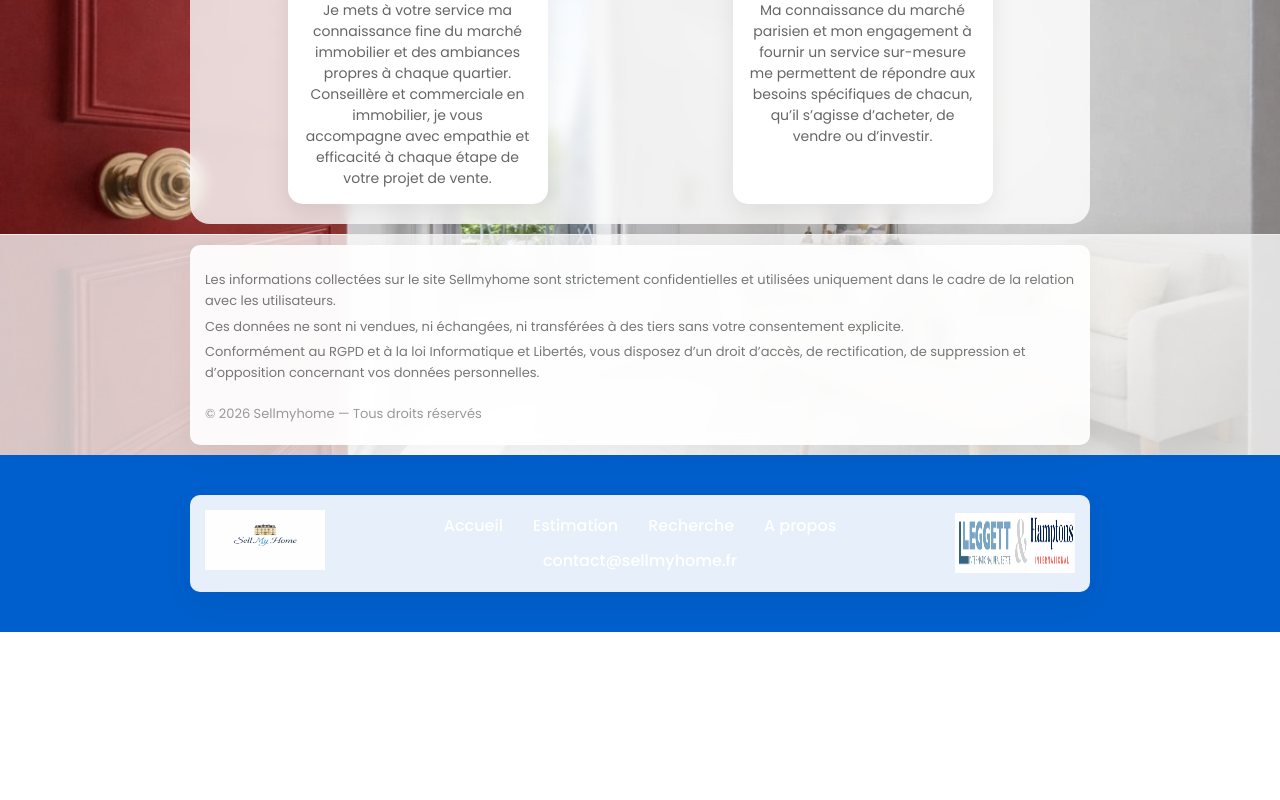
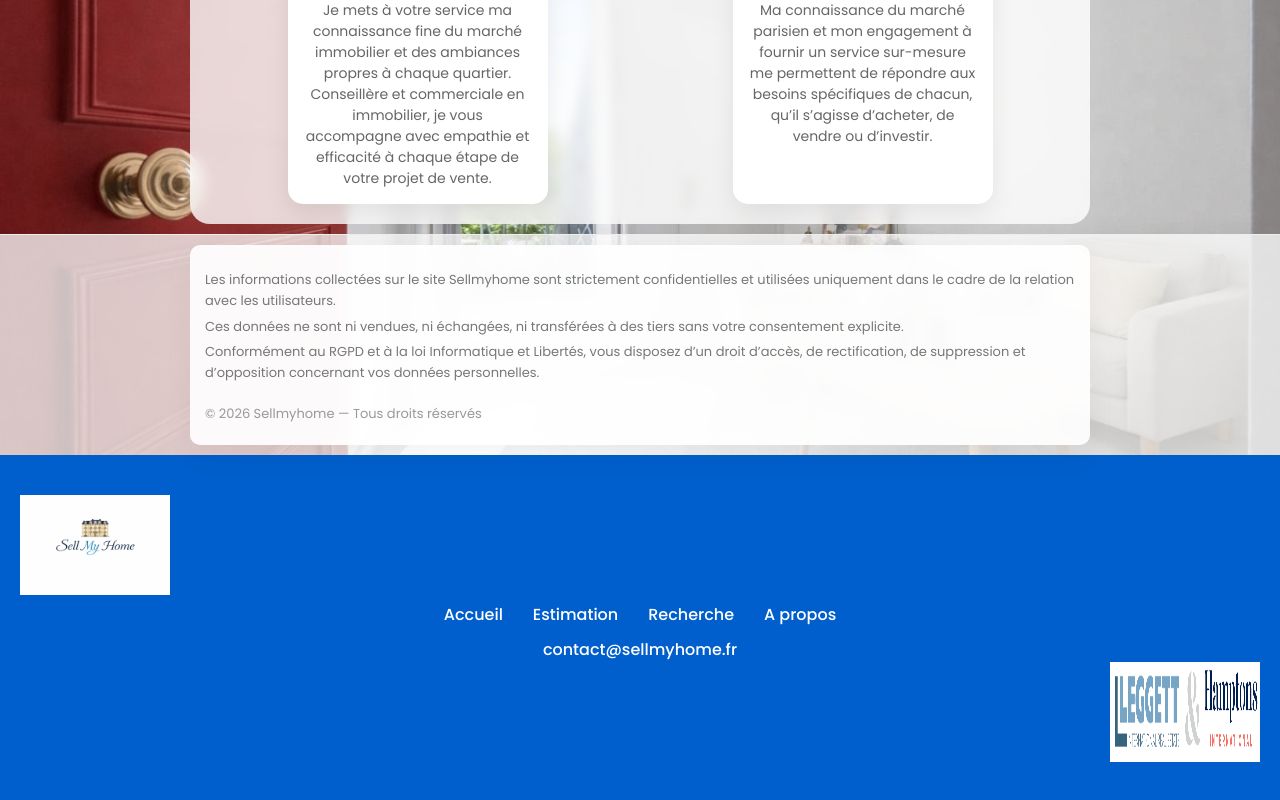
Before and after one commit to Juju-kpi/estimation_immo, a Next.js app: page / in a window 1280 px wide. Shown: the part 1100-1900 px from the top of the page. Before the commit the page ends 1732 px from the top, so only its background shows below. Built offline with nearby package versions, Linux system fonts and the light colour scheme.

Commit message:
Update Footer.js

```diff
--- a/components/Footer.js
+++ b/components/Footer.js
@@ -5,7 +5,6 @@ import Link from "next/link";
 export default function Footer() {
   return (
     <footer className="footer">
-      <div className="footer-container">
 
       {/* Logo à gauche */}
       <div className="footer-left">
@@ -13,8 +12,8 @@ export default function Footer() {
           <Image
             src="/logo.jpeg"
             alt="Sellmyhome"
-              width={120}
-              height={60}
+            width={150}
+            height={100}
             priority
           />
         </Link>
@@ -36,13 +35,12 @@ export default function Footer() {
         <Image
           src="/logo_leggett.png"
           alt="Leggett Immobilier"
-            width={120}
-            height={60}
+          width={150}
+          height={100}
           priority
         />
       </div>
 
-      </div>
     </footer>
   );
 }
```
Lines whose indentation alone changed are shown as unchanged.
